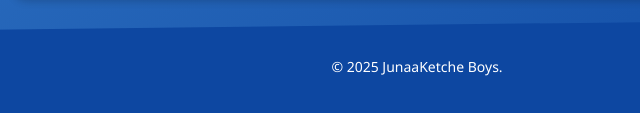
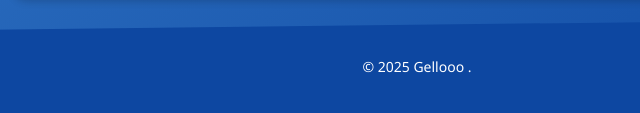
Before and after one commit to unicoz374/SMPN1-REMBANG-, a plain HTML site: page index.html in a window 1280 px wide. Shown: the part 2692-2805 px from the top of the page, 223-863 px from the left. Drawn offline with Linux system fonts and the light colour scheme.

Commit message:
Update index.html

```diff
--- a/index.html
+++ b/index.html
@@ -183,7 +183,7 @@
   </div>
 </div>
 <div class="footer">
-  © 2025 JunaaKetche Boys.
+  © 2025 Gellooo .
 </div>
 <script>
   function toggleMenu(el) {
```
